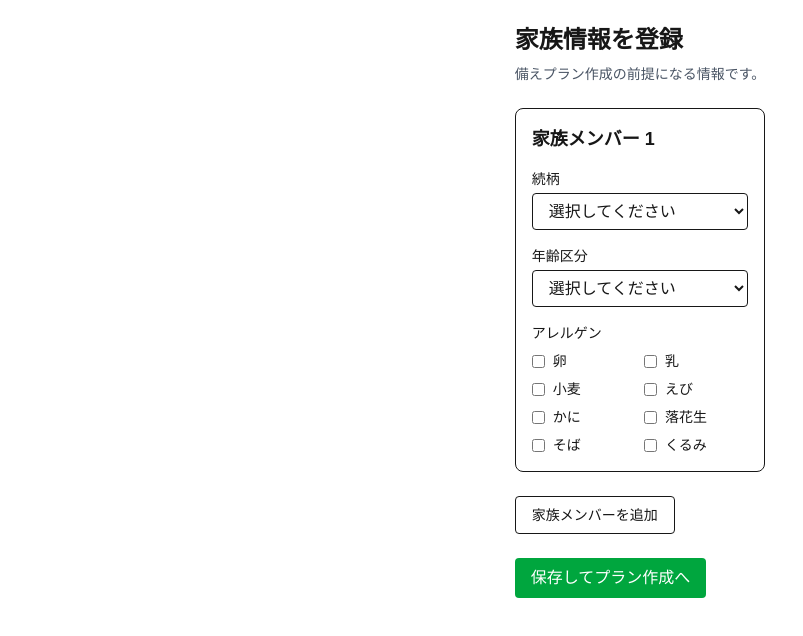
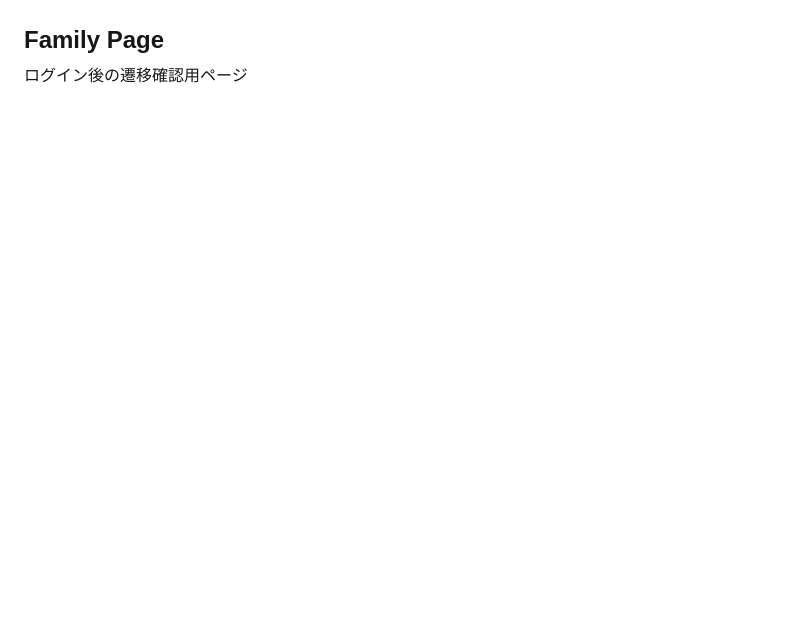
Before and after one commit to aya425/sonae-are, a Next.js app in the folder my-app/: page /family in a window 1280 px wide. Shown: the top 636 px of the page, without its empty margins (0-803 px from the left). Built offline with nearby package versions, Linux system fonts and the light colour scheme.

Commit message:
feat: ログイン画面と最小認証導線を実装

```diff
--- a/my-app/app/family/page.tsx
+++ b/my-app/app/family/page.tsx
@@ -1,179 +1,8 @@
-"use client";
-
-import { useState } from "react";
-
-const RELATION_OPTIONS = [
-  { value: "self", label: "本人" },
-  { value: "spouse", label: "配偶者" },
-  { value: "child", label: "子ども" },
-  { value: "other", label: "その他" },
-];
-
-const AGE_GROUP_OPTIONS = [
-  { value: "adult", label: "大人" },
-  { value: "child", label: "子ども" },
-];
-
-const ALLERGEN_OPTIONS = [
-  { value: "egg", label: "卵" },
-  { value: "milk", label: "乳" },
-  { value: "wheat", label: "小麦" },
-  { value: "shrimp", label: "えび" },
-  { value: "crab", label: "かに" },
-  { value: "peanut", label: "落花生" },
-  { value: "buckwheat", label: "そば" },
-  { value: "walnut", label: "くるみ" },
-];
-
-type FamilyMemberInput = {
-  id: string;
-  role: string;
-  ageGroup: string;
-  allergens: string[];
-};
-
-const createEmptyMember = (): FamilyMemberInput => ({
-  id: crypto.randomUUID(),
-  role: "",
-  ageGroup: "",
-  allergens: [],
-});
-
 export default function FamilyPage() {
-  const [members, setMembers] = useState<FamilyMemberInput[]>([
-    createEmptyMember(),
-  ]);
-
-  const addMember = () => {
-    setMembers((prev) => [...prev, createEmptyMember()]);
-  };
-
-  const updateMemberField = (
-    index: number,
-    field: "role" | "ageGroup",
-    value: string
-  ) => {
-    setMembers((prev) =>
-      prev.map((member, i) =>
-        i === index ? { ...member, [field]: value } : member
-      )
-    );
-  };
-
-  const toggleAllergen = (index: number, allergen: string) => {
-    setMembers((prev) =>
-      prev.map((member, i) => {
-        if (i !== index) return member;
-
-        const alreadyChecked = member.allergens.includes(allergen);
-
-        return {
-          ...member,
-          allergens: alreadyChecked
-            ? member.allergens.filter((item) => item !== allergen)
-            : [...member.allergens, allergen],
-        };
-      })
-    );
-  };
-
-  const handleSubmit = (e: React.FormEvent<HTMLFormElement>) => {
-    e.preventDefault();
-    console.log("family members:", members);
-  };
-
   return (
-    <main className="mx-auto max-w-3xl p-6">
-      <h1 className="text-2xl font-bold">家族情報を登録</h1>
-      <p className="mt-2 text-sm text-gray-600">
-        備えプラン作成の前提になる情報です。
-      </p>
-
-      <form onSubmit={handleSubmit} className="mt-6 space-y-6">
-        {members.map((member, index) => (
-          <section key={member.id} className="rounded-lg border p-4">
-            <h2 className="mb-4 text-lg font-semibold">
-              家族メンバー {index + 1}
-            </h2>
-
-            <div className="space-y-4">
-              <div>
-                <label className="mb-1 block text-sm font-medium">続柄</label>
-                <select
-                  className="w-full rounded border px-3 py-2"
-                  value={member.role}
-                  onChange={(e) =>
-                    updateMemberField(index, "role", e.target.value)
-                  }
-                >
-                  <option value="">選択してください</option>
-                  {RELATION_OPTIONS.map((option) => (
-                    <option key={option.value} value={option.value}>
-                      {option.label}
-                    </option>
-                  ))}
-                </select>
-              </div>
-
-              <div>
-                <label className="mb-1 block text-sm font-medium">
-                  年齢区分
-                </label>
-                <select
-                  className="w-full rounded border px-3 py-2"
-                  value={member.ageGroup}
-                  onChange={(e) =>
-                    updateMemberField(index, "ageGroup", e.target.value)
-                  }
-                >
-                  <option value="">選択してください</option>
-                  {AGE_GROUP_OPTIONS.map((option) => (
-                    <option key={option.value} value={option.value}>
-                      {option.label}
-                    </option>
-                  ))}
-                </select>
-              </div>
-
-              <div>
-                <p className="mb-2 text-sm font-medium">アレルゲン</p>
-                <div className="grid grid-cols-2 gap-2">
-                  {ALLERGEN_OPTIONS.map((allergen) => (
-                    <label
-                      key={allergen.value}
-                      className="flex items-center gap-2 text-sm"
-                    >
-                      <input
-                        type="checkbox"
-                        checked={member.allergens.includes(allergen.value)}
-                        onChange={() => toggleAllergen(index, allergen.value)}
-                      />
-                      <span>{allergen.label}</span>
-                    </label>
-                  ))}
-                </div>
-              </div>
-            </div>
-          </section>
-        ))}
-
-        <button
-          type="button"
-          onClick={addMember}
-          className="rounded border px-4 py-2 text-sm"
-        >
-          家族メンバーを追加
-        </button>
-
-        <div>
-          <button
-            type="submit"
-            className="rounded bg-green-600 px-4 py-2 text-white"
-          >
-            保存してプラン作成へ
-          </button>
-        </div>
-      </form>
+    <main className="p-6">
+      <h1 className="text-2xl font-bold">Family Page</h1>
+      <p className="mt-2">ログイン後の遷移確認用ページ</p>
     </main>
   );
 }
--- a/my-app/app/login/page.tsx
+++ b/my-app/app/login/page.tsx
@@ -1,53 +1,82 @@
-'use client'
+"use client";
 
-import { useState } from 'react'
-import { createClient } from '@/lib/supabase/client'
+import { useState } from "react";
+import { useRouter } from "next/navigation";
+import { createClient } from "../../src/lib/supabase/client";
 
 export default function LoginPage() {
-  const supabase = createClient()
+  const router = useRouter();
+  const supabase = createClient();
 
-  const [email, setEmail] = useState('')
-  const [password, setPassword] = useState('')
-  const [message, setMessage] = useState('')
+  const [email, setEmail] = useState("");
+  const [password, setPassword] = useState("");
+  const [errorMessage, setErrorMessage] = useState("");
+  const [isLoading, setIsLoading] = useState(false);
 
-  const handleLogin = async (e: React.FormEvent) => {
-    e.preventDefault()
+const handleLogin = async (e: React.FormEvent<HTMLFormElement>) => {
+  e.preventDefault();
+  setErrorMessage("");
+  setIsLoading(true);
 
+  try {
     const { error } = await supabase.auth.signInWithPassword({
       email,
       password,
-    })
+    });
 
     if (error) {
-      setMessage(`ログイン失敗: ${error.message}`)
-      return
+      setErrorMessage(error.message || "ログインに失敗しました。");
+      return;
     }
 
-    setMessage('ログイン成功')
-    window.location.href = '/api/me'
+    router.push("/family");
+  } catch (error) {
+    console.error("unexpected login error", error);
+    setErrorMessage("ログイン中に予期しないエラーが発生しました。");
+  } finally {
+    setIsLoading(false);
   }
+};
 
   return (
-    <main style={{ padding: '24px' }}>
-      <h1>ログイン</h1>
+    <main className="mx-auto max-w-md p-6">
+      <h1 className="mb-6 text-2xl font-bold">ログイン</h1>
 
-      <form onSubmit={handleLogin} style={{ display: 'grid', gap: '12px', maxWidth: '400px' }}>
+      <form onSubmit={handleLogin} className="space-y-4">
+        <div>
+          <label htmlFor="email">メールアドレス</label>
           <input
+            id="email"
             type="email"
-          placeholder="メールアドレス"
             value={email}
             onChange={(e) => setEmail(e.target.value)}
+            required
+            className="w-full rounded border px-3 py-2"
           />
+        </div>
+
+        <div>
+          <label htmlFor="password">パスワード</label>
           <input
+            id="password"
             type="password"
-          placeholder="パスワード"
             value={password}
             onChange={(e) => setPassword(e.target.value)}
+            required
+            className="w-full rounded border px-3 py-2"
           />
-        <button type="submit">ログイン</button>
+        </div>
+
+        {errorMessage && <p className="text-red-600">{errorMessage}</p>}
+
+        <button
+          type="submit"
+          disabled={isLoading}
+          className="w-full rounded bg-black px-4 py-2 text-white disabled:opacity-50"
+        >
+          {isLoading ? "ログイン中..." : "ログインする"}
+        </button>
       </form>
-
-      {message && <p>{message}</p>}
     </main>
-  )
+  );
 }
--- /dev/null
+++ b/my-app/middleware.ts
@@ -0,0 +1,6 @@
+import { NextResponse } from "next/server";
+import type { NextRequest } from "next/server";
+
+export function middleware(_request: NextRequest) {
+  return NextResponse.next();
+}
```
Lines whose indentation alone changed are shown as unchanged.
